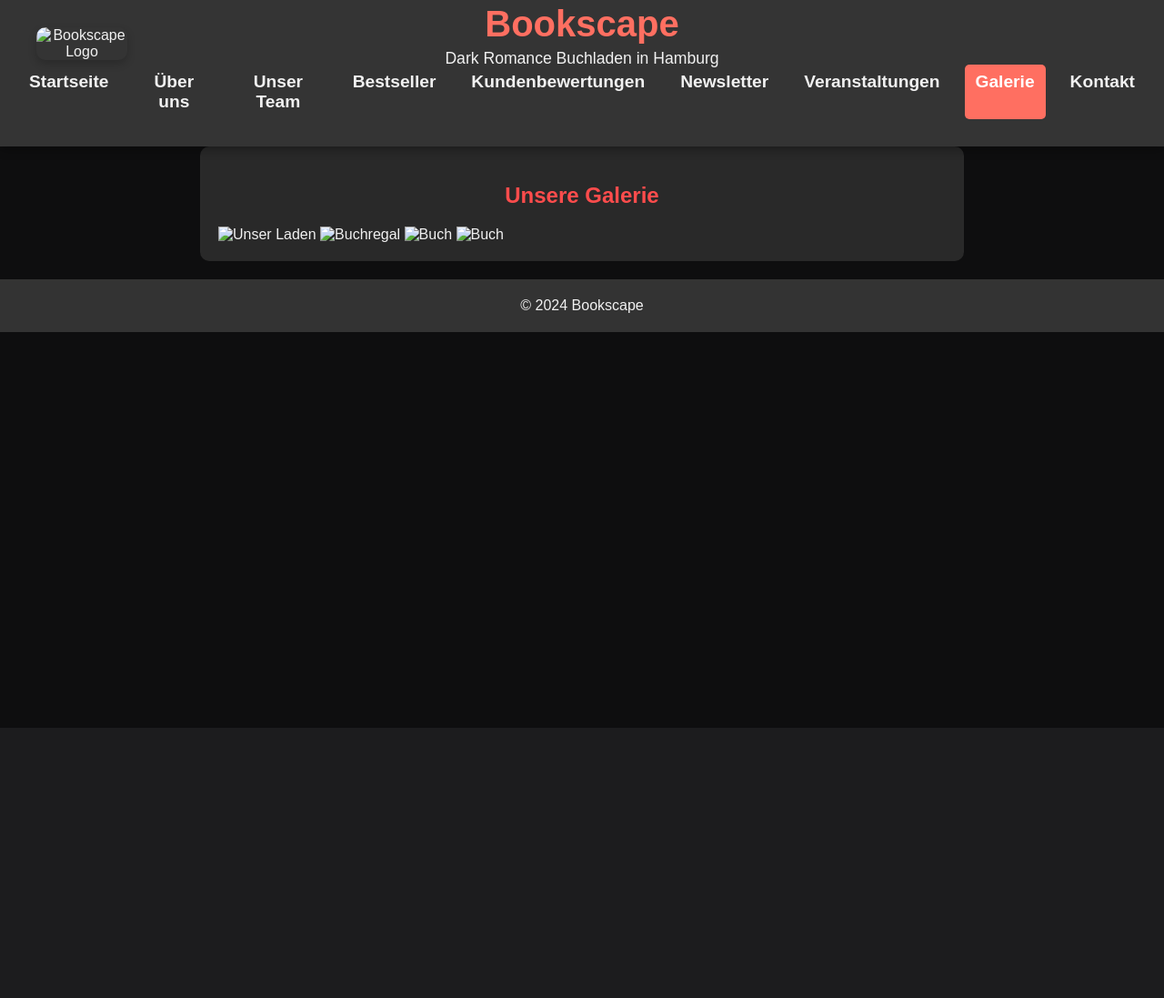
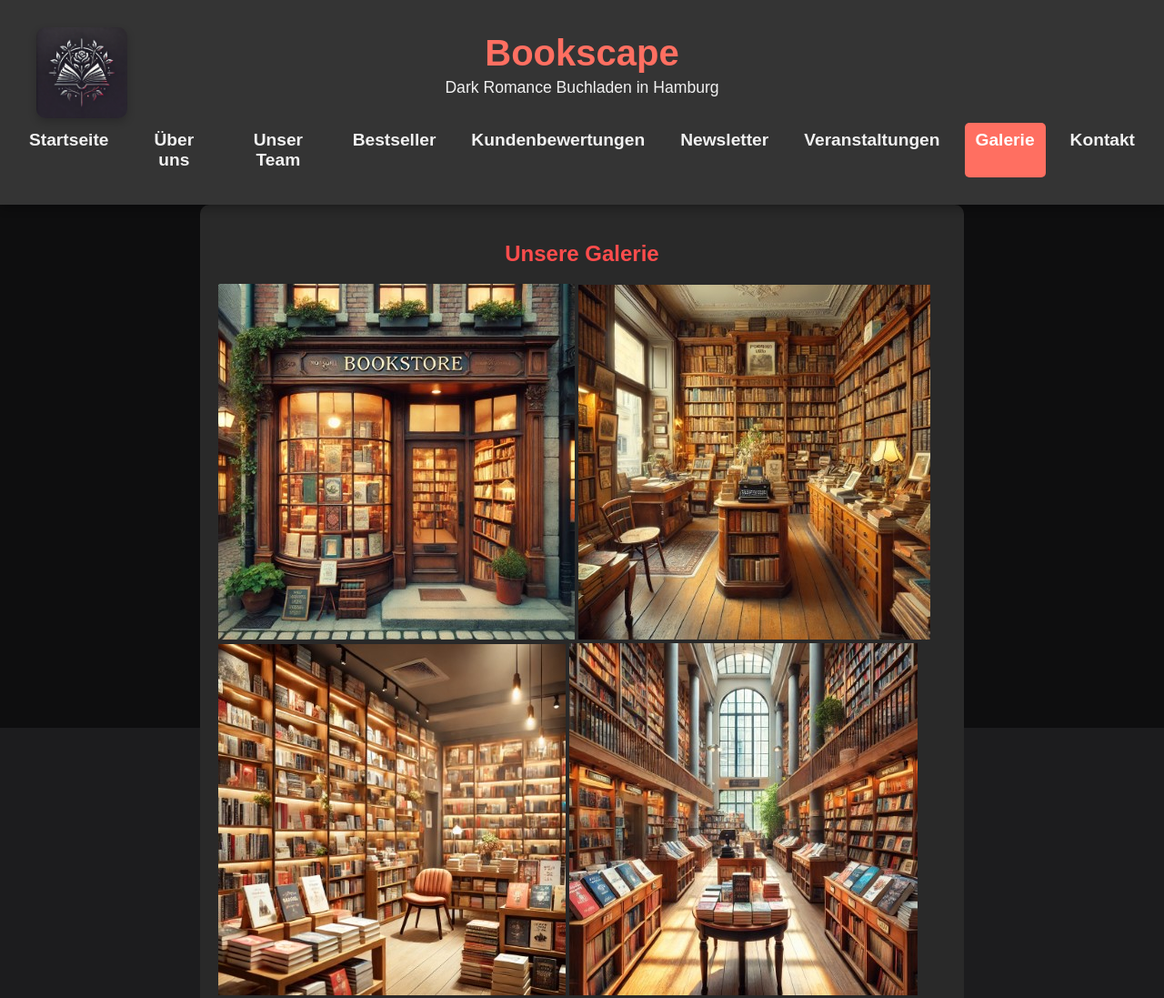
Before and after one commit to Martin-Dokters/BookScape, a website: page public/gallery.html in a window 1280 px wide. Shown: the top 1097 px of the page at 91% size. Before the commit the page ends 800 px from the top, so only its background shows below. Drawn offline with Linux system fonts and the light colour scheme.

Commit message:
Update gallery.html

```diff
--- a/public/gallery.html
+++ b/public/gallery.html
@@ -8,7 +8,7 @@
 <body>
     <header>
         <div class="header-content">
-            <img src="logo.png" alt="Bookscape Logo" class="logo">
+            <img src="images/logo.png" alt="Bookscape Logo" class="logo">
             <div class="header-title">
                 <h1>Bookscape</h1>
                 <p>Dark Romance Buchladen in Hamburg</p>
@@ -31,10 +31,10 @@
     <div class="content">
         <h2>Unsere Galerie</h2>
         <div class="gallery">
-            <img src="laden.jpg" alt="Unser Laden">
-            <img src="buchregal.jpg" alt="Buchregal">
-            <img src="buch1.jpg" alt="Buch">
-            <img src="buch2.jpg" alt="Buch">
+            <img src="images/laden.jpg" alt="Unser Laden">
+            <img src="images/buchregal.jpg" alt="Buchregal">
+            <img src="images/buch1.jpg" alt="Buch">
+            <img src="images/buch2.jpg" alt="Buch">
         </div>
     </div>
     <footer>&copy; 2024 Bookscape</footer>
```
